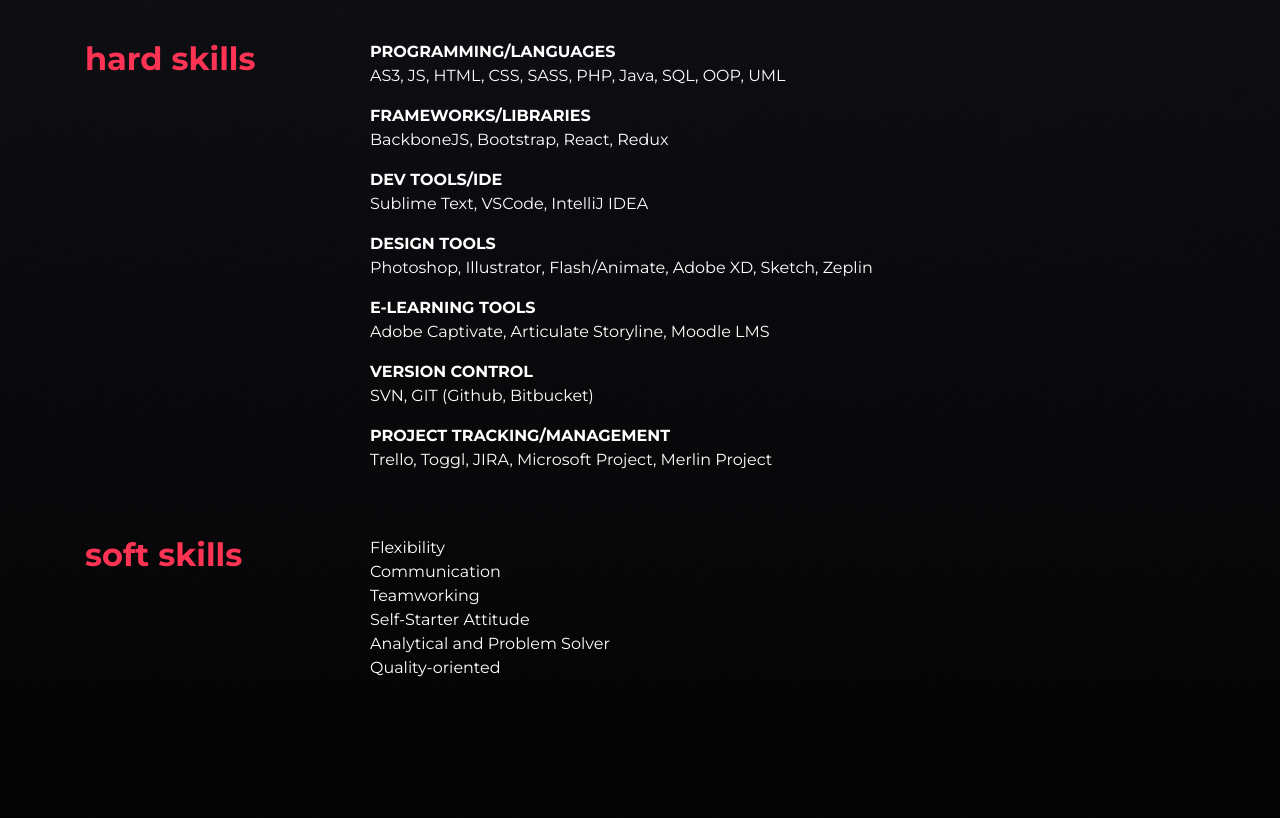
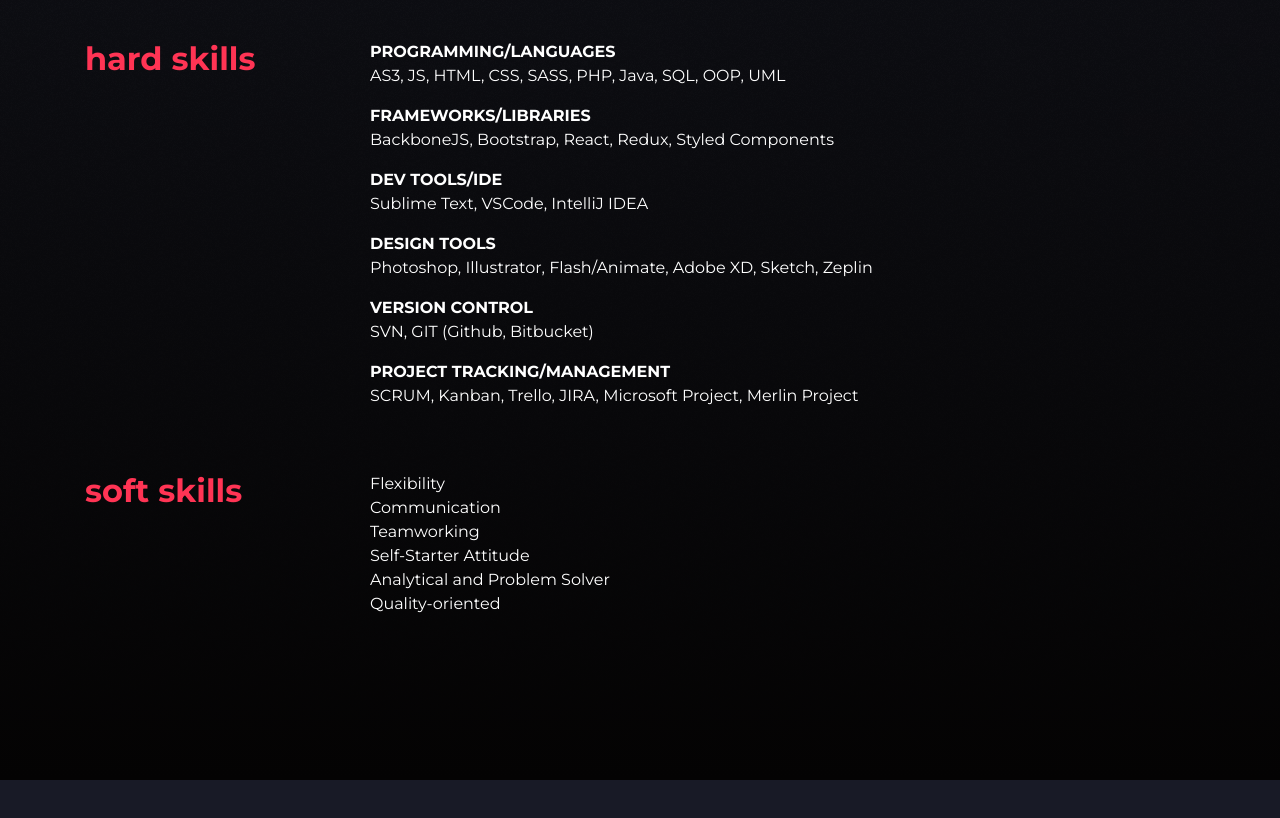
Before and after one commit to davinaizer/myportfolio, a React (Create React App) app: page /resume in a window 1280 px wide. Shown: the part 1520-2338 px from the top of the page. After the commit the page ends 2300 px from the top, so only its background shows below. Built offline with nearby package versions, Linux system fonts and the light colour scheme.

Commit message:
some copy update

```diff
--- a/src/containers/About.js
+++ b/src/containers/About.js
@@ -21,8 +21,8 @@
                         <br />
                         I’ve been creating web and e-learning content for almost 18 years now. I started in the tech
                         world on an Intel 80386 at the age of 8, coding in Microsoft BASIC. As a professional I’m
-                        experienced in different languages and tools: ActionScript 3, Java, ASP, PHP, SQL, Javascript,
-                        among others. AS3 and JS being the ones I used the most throughout the years. Having worked
+                        experienced in different languages and tools: AS3, ASP, PHP, SQL, Javascript (React),
+                        among others. JS being the one I used the most throughout the years. Having worked
                         closely with different professionals such as UX/UI designers, instructional designers,
                         copywriters, frontend and backend developers, I acquired valuable knowledge on how to combine
                         technical, business and user requirements into creative and efficient products.
@@ -38,9 +38,9 @@
                         customers.
                         <br />
                         <br />
-                        Currently, I live in London/UK and work as a Frontend Developer for the Marketing Design team at{' '}
+                        Currently, I live in London/UK and work as a Front-end Developer for{' '}
                         <a href="https://www.gamesysgroup.com/" target="_blank" rel="noopener noreferrer">
-                            Gamesys Group
+                            Gamesys
                         </a>
                         .
                     </p>
--- a/src/containers/Home.js
+++ b/src/containers/Home.js
@@ -29,7 +29,6 @@
                     <SectionTitle className="mb-2">davi naizer</SectionTitle>
                     <TitleSeparator className="ml-0" />
                     <h2 className="mx-auto my-5">
-                        E-learning &<br />
                         Front-end Developer
                     </h2>
                     <p>
--- a/src/containers/Resume.js
+++ b/src/containers/Resume.js
@@ -231,7 +231,7 @@
 
                 <Col lg={{ size: 9, offset: 3 }}>
                     <ResumeSubtitle>FRAMEWORKS/LIBRARIES</ResumeSubtitle>
-                    <p>BackboneJS, Bootstrap, React, Redux </p>
+                    <p>BackboneJS, Bootstrap, React, Redux, Styled Components </p>
                 </Col>
 
                 <Col lg={{ size: 9, offset: 3 }}>
@@ -245,18 +245,13 @@
                 </Col>
 
                 <Col lg={{ size: 9, offset: 3 }}>
-                    <ResumeSubtitle>E-LEARNING TOOLS</ResumeSubtitle>
-                    <p>Adobe Captivate, Articulate Storyline, Moodle LMS</p>
-                </Col>
-
-                <Col lg={{ size: 9, offset: 3 }}>
                     <ResumeSubtitle>VERSION CONTROL</ResumeSubtitle>
                     <p>SVN, GIT (Github, Bitbucket)</p>
                 </Col>
 
                 <Col lg={{ size: 9, offset: 3 }}>
                     <ResumeSubtitle>PROJECT TRACKING/MANAGEMENT</ResumeSubtitle>
-                    <p>Trello, Toggl, JIRA, Microsoft Project, Merlin Project</p>
+                    <p>SCRUM, Kanban, Trello, JIRA, Microsoft Project, Merlin Project</p>
                 </Col>
             </Row>
 
```
